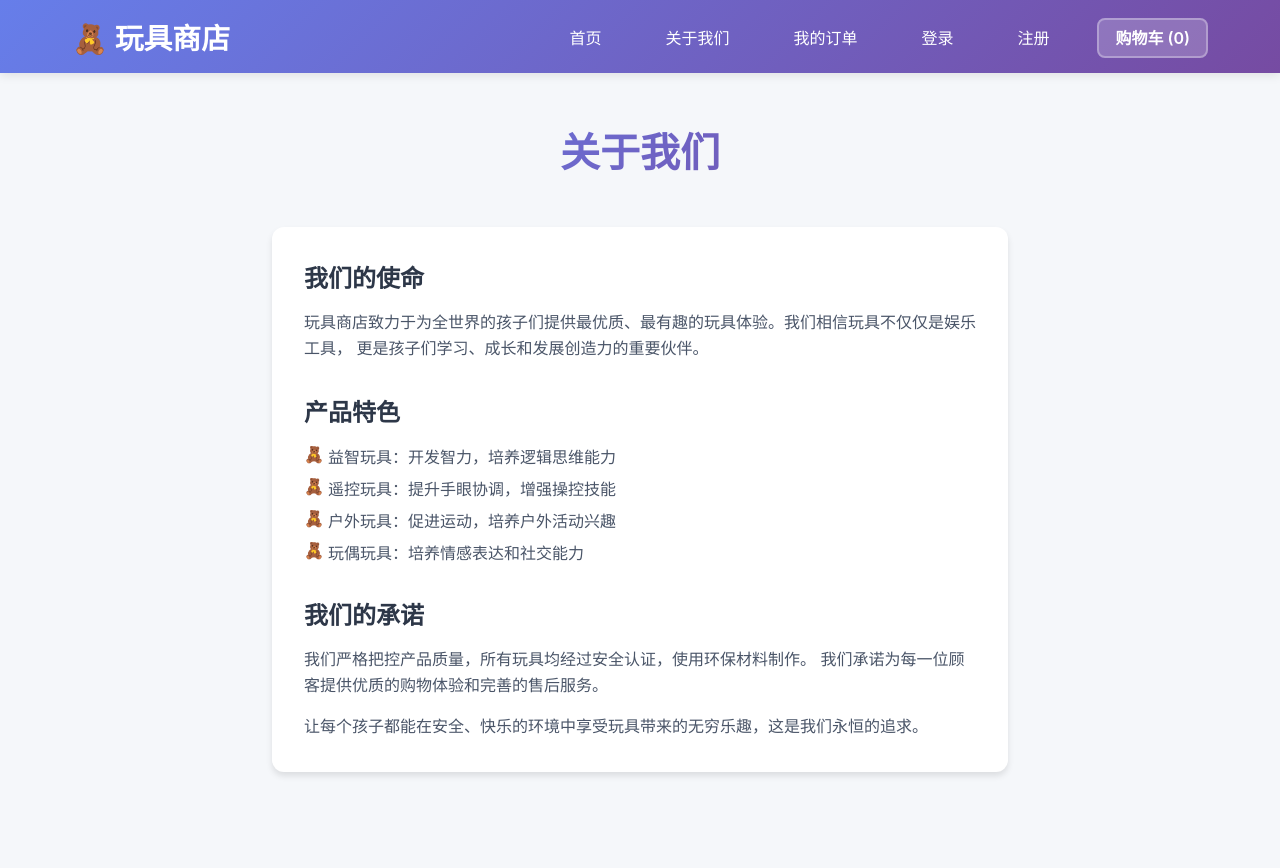
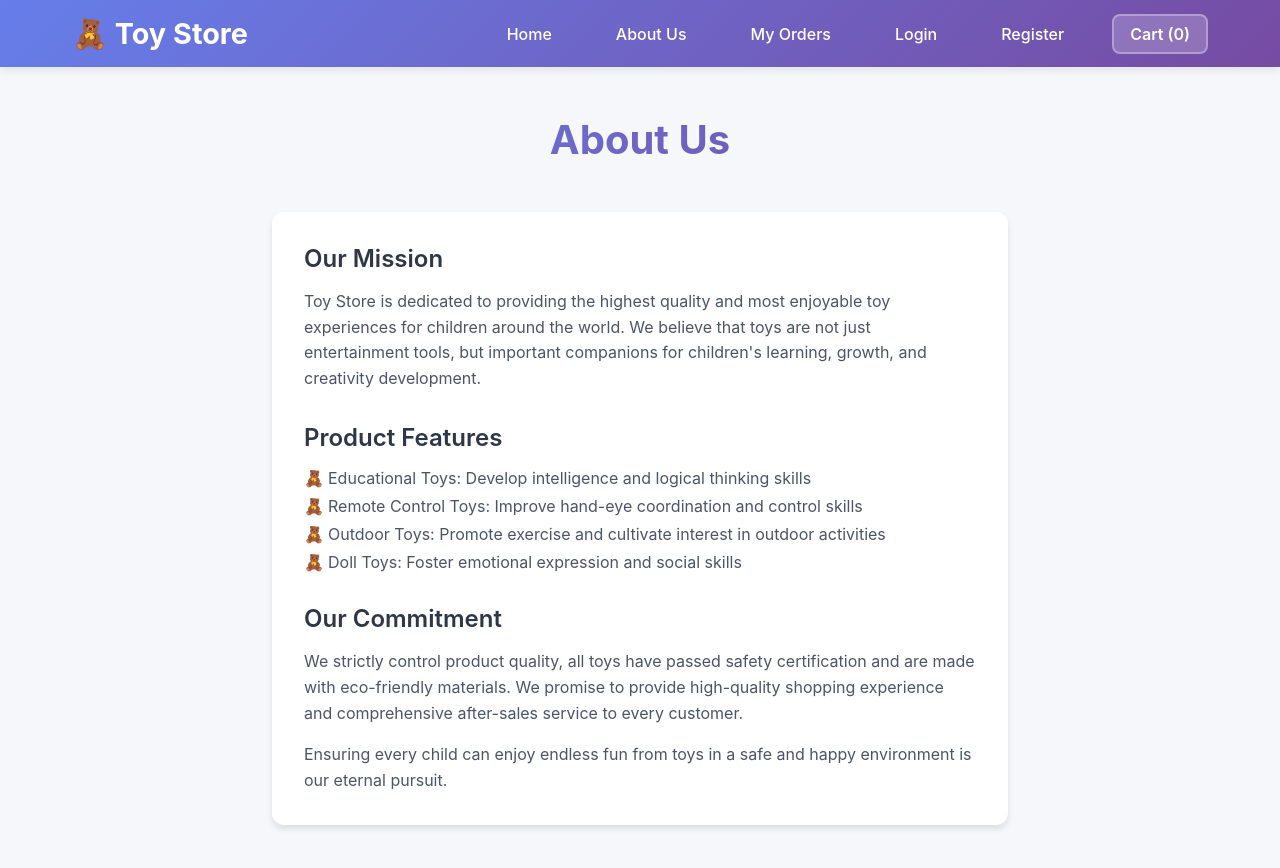
Before and after one commit to jacwu/toy-store, a Next.js app in the folder frontend/: page /about in a window 1280 px wide. Shown: the top 868 px of the page. Built offline with nearby package versions, Linux system fonts and the light colour scheme.

Commit message:
Translate frontend UI text from Chinese to English
Co-authored-by: jacwu <16080993+jacwu@users.noreply.github.com>

```diff
--- a/frontend/src/app/about/page.tsx
+++ b/frontend/src/app/about/page.tsx
@@ -104,7 +104,7 @@ export default function AboutPage() {
             variants={itemVariants}
             transition={{ duration: 0.8 }}
           >
-            关于我们
+            About Us
           </Title>
         </Hero>
 
@@ -113,31 +113,32 @@ export default function AboutPage() {
           transition={{ duration: 0.6 }}
         >
           <Section>
-            <SectionTitle>我们的使命</SectionTitle>
+            <SectionTitle>Our Mission</SectionTitle>
             <Text>
-              玩具商店致力于为全世界的孩子们提供最优质、最有趣的玩具体验。我们相信玩具不仅仅是娱乐工具，
-              更是孩子们学习、成长和发展创造力的重要伙伴。
+              Toy Store is dedicated to providing the highest quality and most enjoyable toy experiences
+              for children around the world. We believe that toys are not just entertainment tools,
+              but important companions for children&apos;s learning, growth, and creativity development.
             </Text>
           </Section>
 
           <Section>
-            <SectionTitle>产品特色</SectionTitle>
+            <SectionTitle>Product Features</SectionTitle>
             <FeatureList>
-              <FeatureItem>益智玩具：开发智力，培养逻辑思维能力</FeatureItem>
-              <FeatureItem>遥控玩具：提升手眼协调，增强操控技能</FeatureItem>
-              <FeatureItem>户外玩具：促进运动，培养户外活动兴趣</FeatureItem>
-              <FeatureItem>玩偶玩具：培养情感表达和社交能力</FeatureItem>
+              <FeatureItem>Educational Toys: Develop intelligence and logical thinking skills</FeatureItem>
+              <FeatureItem>Remote Control Toys: Improve hand-eye coordination and control skills</FeatureItem>
+              <FeatureItem>Outdoor Toys: Promote exercise and cultivate interest in outdoor activities</FeatureItem>
+              <FeatureItem>Doll Toys: Foster emotional expression and social skills</FeatureItem>
             </FeatureList>
           </Section>
 
           <Section>
-            <SectionTitle>我们的承诺</SectionTitle>
+            <SectionTitle>Our Commitment</SectionTitle>
             <Text>
-              我们严格把控产品质量，所有玩具均经过安全认证，使用环保材料制作。
-              我们承诺为每一位顾客提供优质的购物体验和完善的售后服务。
+              We strictly control product quality, all toys have passed safety certification and are made with eco-friendly materials.
+              We promise to provide high-quality shopping experience and comprehensive after-sales service to every customer.
             </Text>
             <Text>
-              让每个孩子都能在安全、快乐的环境中享受玩具带来的无穷乐趣，这是我们永恒的追求。
+              Ensuring every child can enjoy endless fun from toys in a safe and happy environment is our eternal pursuit.
             </Text>
           </Section>
         </Content>
--- a/frontend/src/components/Navbar.tsx
+++ b/frontend/src/components/Navbar.tsx
@@ -120,7 +120,7 @@ export default function Navbar() {
             whileHover={{ scale: 1.05 }}
             whileTap={{ scale: 0.95 }}
           >
-            🧸 玩具商店
+            🧸 Toy Store
           </Logo>
         </Link>
 
@@ -130,7 +130,7 @@ export default function Navbar() {
               whileHover={{ scale: 1.05 }}
               whileTap={{ scale: 0.95 }}
             >
-              首页
+              Home
             </NavLink>
           </Link>
           <Link href="/about" passHref>
@@ -138,7 +138,7 @@ export default function Navbar() {
               whileHover={{ scale: 1.05 }}
               whileTap={{ scale: 0.95 }}
             >
-              关于我们
+              About Us
             </NavLink>
           </Link>
           <Link href="/orders" passHref>
@@ -146,7 +146,7 @@ export default function Navbar() {
               whileHover={{ scale: 1.05 }}
               whileTap={{ scale: 0.95 }}
             >
-              我的订单
+              My Orders
             </NavLink>
           </Link>
 
@@ -157,7 +157,7 @@ export default function Navbar() {
                 animate={{ opacity: 1 }}
                 transition={{ delay: 0.2 }}
               >
-                欢迎, {user.username}
+                Welcome, {user.username}
               </WelcomeText>
               <NavButton
                 onClick={handleLogout} // Uses context's logout
@@ -167,7 +167,7 @@ export default function Navbar() {
                 animate={{ opacity: 1 }}
                 transition={{ delay: 0.3 }}
               >
-                退出
+                Logout
               </NavButton>
             </>
           ) : !isLoading && !isLoggedIn ? (
@@ -180,7 +180,7 @@ export default function Navbar() {
                   animate={{ opacity: 1 }}
                   transition={{ delay: 0.2 }}
                 >
-                  登录
+                  Login
                 </NavLink>
               </Link>
               <Link href="/register" passHref>
@@ -191,7 +191,7 @@ export default function Navbar() {
                   animate={{ opacity: 1 }}
                   transition={{ delay: 0.3 }}
                 >
-                  注册
+                  Register
                 </NavLink>
               </Link>
             </>
@@ -202,7 +202,7 @@ export default function Navbar() {
               whileHover={{ scale: 1.05 }}
               whileTap={{ scale: 0.95 }}
             >
-              购物车 ({itemCount})
+              Cart ({itemCount})
             </CartButton>
           </Link>
 
--- a/frontend/src/components/ToyFilter.tsx
+++ b/frontend/src/components/ToyFilter.tsx
@@ -90,19 +90,19 @@ export default function ToyFilter({
     >
       <SearchInput
         type="text"
-        placeholder="搜索玩具..."
+        placeholder="Search toys..."
         value={searchQuery}
         onChange={(e) => onSearchChange(e.target.value)}
       />
 
-      <FilterTitle>按类型筛选</FilterTitle>      <FilterOptions>
+      <FilterTitle>Filter by Category</FilterTitle>      <FilterOptions>
         <FilterButton
           data-active={selectedTypeId === null}
           onClick={() => onTypeSelect(null)}
           whileHover={{ scale: 1.05 }}
           whileTap={{ scale: 0.95 }}
         >
-          全部
+          All
         </FilterButton>
         {Array.isArray(toyTypes) && toyTypes.map((type) => (
           <FilterButton
```
Also changed, not shown: frontend/src/app/login/page.tsx (+9 -9 lines), frontend/src/app/page.tsx (+7 -7 lines), frontend/src/app/register/page.tsx (+10 -10 lines).
